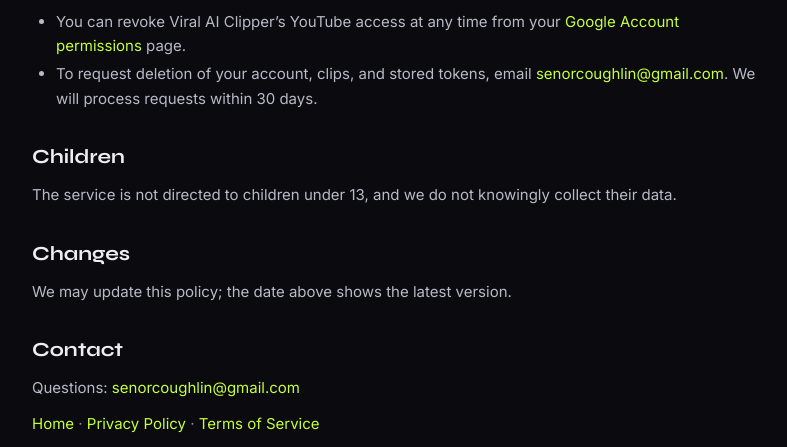
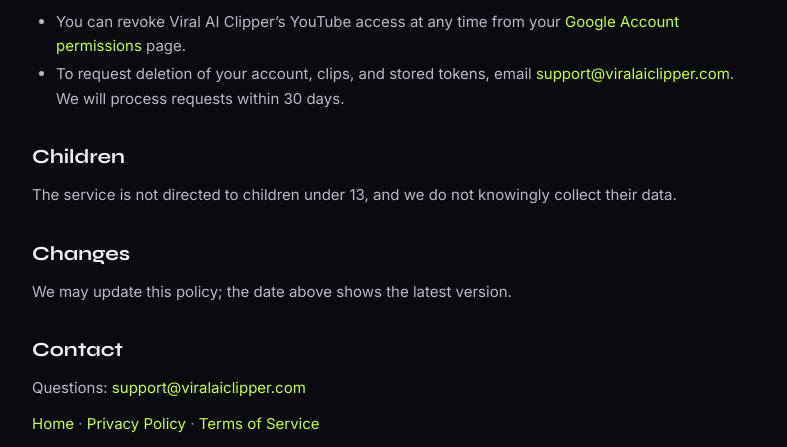
Before and after one commit to senorcoughlin/viral-ai-clipper, a Next.js app: page /privacy in a window 1280 px wide. Shown: the part 1407-1854 px from the top of the page, without its empty margins (244-1031 px from the left). Built offline with nearby package versions, Linux system fonts and the light colour scheme.

Commit message:
Use support@viralaiclipper.com as public contact

```diff
--- a/app/admin/scores/page.jsx
+++ b/app/admin/scores/page.jsx
@@ -6,7 +6,7 @@
 export const dynamic = 'force-dynamic';
 export const metadata = { title: 'Score dashboard', robots: { index: false, follow: false } };
 
-const ADMINS = (process.env.ADMIN_EMAILS || 'senorcoughlin@gmail.com').split(',').map(s => s.trim().toLowerCase()).filter(Boolean);
+const ADMINS = (process.env.ADMIN_EMAILS || 'support@viralaiclipper.com').split(',').map(s => s.trim().toLowerCase()).filter(Boolean);
 const num = (k) => (process.env[k] ? Number(process.env[k]) : null);
 const fmt = (n, d = 1) => (Number.isFinite(n) ? n.toLocaleString(undefined, { maximumFractionDigits: d }) : '–');
 
--- a/app/page.jsx
+++ b/app/page.jsx
@@ -821,7 +821,7 @@
       <footer className="relative border-t border-[#1E1E29] bg-[#0D0D14] pb-24 md:pb-0">
         <div className="mx-auto flex max-w-6xl flex-wrap items-center justify-between gap-4 px-5 py-7 text-[13px] text-muted">
           <span className="flex items-center gap-2"><EasterEgg onUnlocked={() => refreshBilling()}><span className="grid h-[22px] w-[22px] place-items-center rounded-md bg-lime"><Bolt size={13} /></span></EasterEgg>Viral AI Clipper © {new Date().getFullYear()}</span>
-          <span className="flex gap-5"><a href="/terms" className="hover:text-fg">Terms</a><a href="/privacy" className="hover:text-fg">Privacy</a><a href="mailto:senorcoughlin@gmail.com" className="hover:text-fg">Support</a></span>
+          <span className="flex gap-5"><a href="/terms" className="hover:text-fg">Terms</a><a href="/privacy" className="hover:text-fg">Privacy</a><a href="mailto:support@viralaiclipper.com" className="hover:text-fg">Support</a></span>
         </div>
       </footer>
 
--- a/app/privacy/page.jsx
+++ b/app/privacy/page.jsx
@@ -1,6 +1,6 @@
 import LegalPage from '../../components/LegalPage';
 export const metadata = { title: 'Privacy Policy – Viral AI Clipper' };
-const EMAIL = 'senorcoughlin@gmail.com';
+const EMAIL = 'support@viralaiclipper.com';
 export default function Privacy() {
   return (
     <LegalPage title="Privacy Policy" updated="October 24, 2026">
--- a/app/terms/page.jsx
+++ b/app/terms/page.jsx
@@ -1,6 +1,6 @@
 import LegalPage from '../../components/LegalPage';
 export const metadata = { title: 'Terms of Service – Viral AI Clipper' };
-const EMAIL = 'senorcoughlin@gmail.com';
+const EMAIL = 'support@viralaiclipper.com';
 export default function Terms() {
   return (
     <LegalPage title="Terms of Service" updated="October 24, 2026">
```
